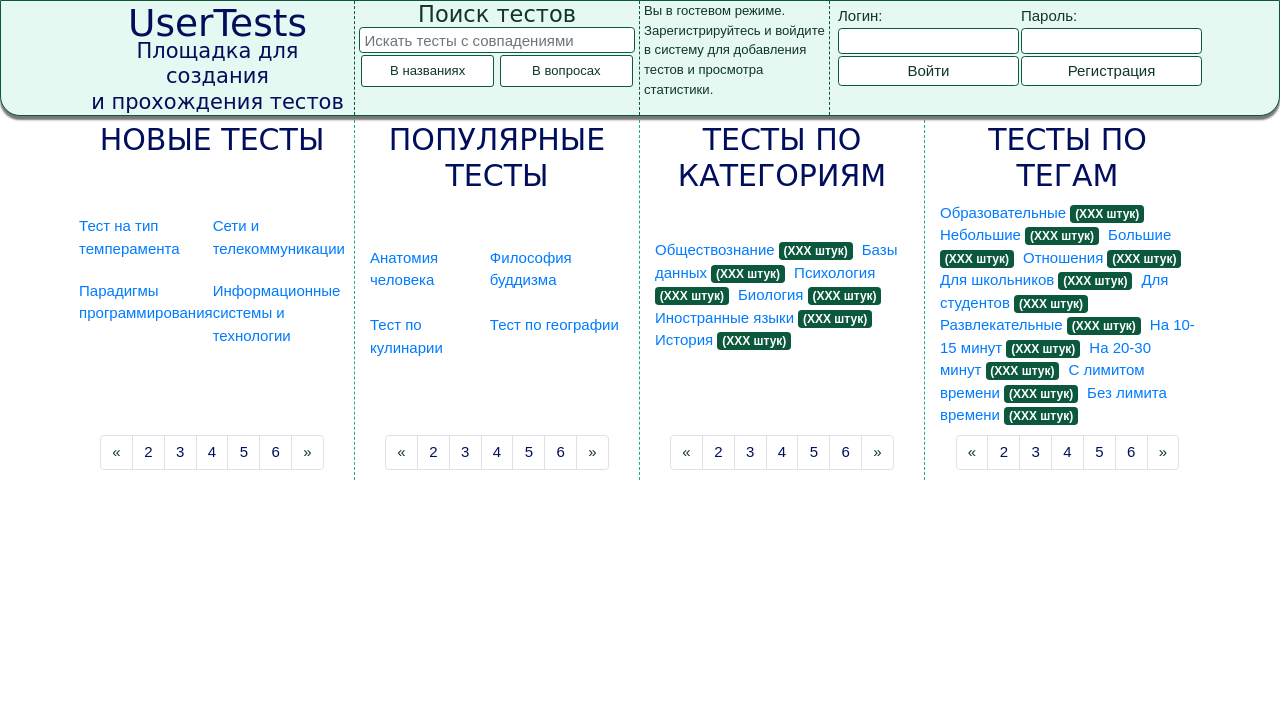
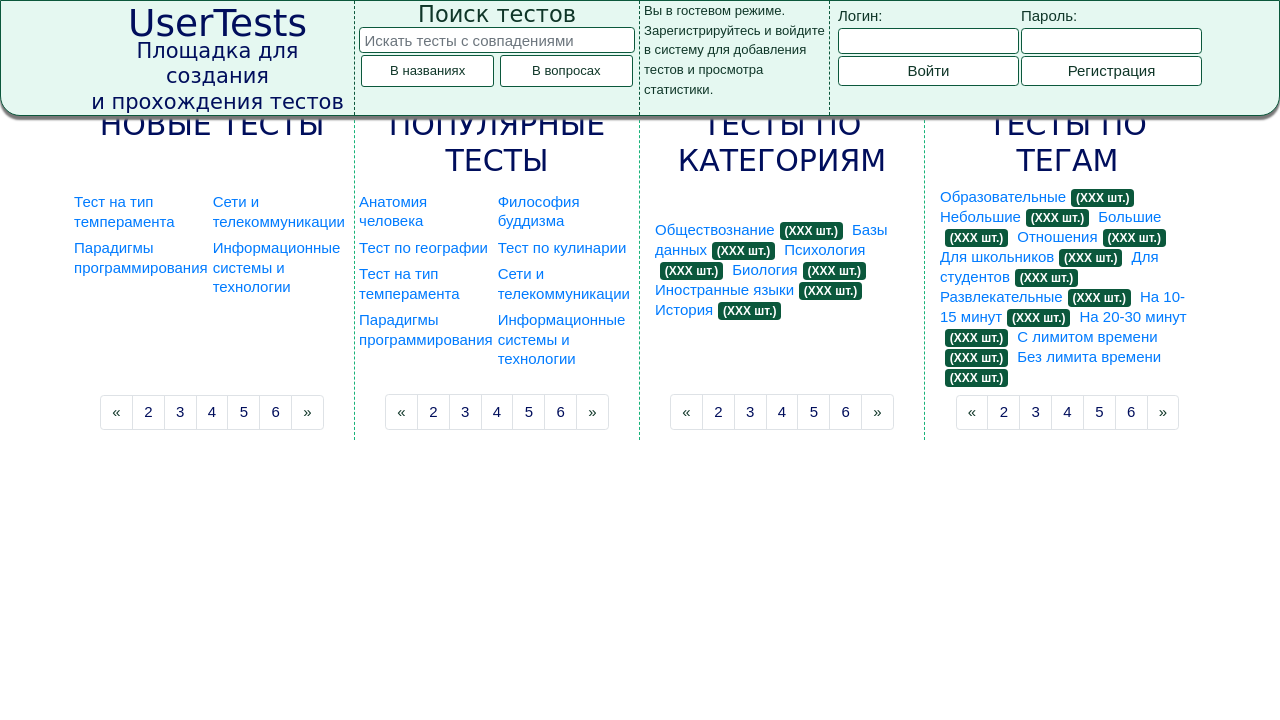
Before and after one commit to LaHesis/User-Tests-Site, a Django app: page / in a window 1280 px wide. Shown: the top 720 px of the page. Run offline with Django 3.2, Linux system fonts and the light colour scheme; some libraries are stand-ins or nearby versions; some web fonts are replaced.

Commit message:
style correction
1. div.content padding correction;
2. footer buttons is btn-sm now;
3. test list anchors styles correction.

```diff
--- a/main/static/main/css/static_test_list_style.css
+++ b/main/static/main/css/static_test_list_style.css
@@ -168,9 +168,13 @@ footer {
     font-size: 1.2rem;
     margin: 2px; }
 
+.content {
+  line-height: 1.3rem; }
   .content a,
   .content .badge {
     cursor: pointer; }
+  .content .badge {
+    margin-left: 5px; }
   .content .tests-list {
     display: -webkit-box;
     display: -ms-flexbox;
@@ -180,16 +184,14 @@ footer {
             justify-content: center;
     -ms-flex-wrap: wrap;
         flex-wrap: wrap; }
+    .content .tests-list .t-wrapper {
+      margin: 0 5px 7px 0; }
   .content .tests-list h2 a {
     font-family: inherit; }
   .content a.test:hover, .content a.category:hover, .content h2:hover a {
-  -webkit-transition: all ease 0.2s;
-  transition: all ease 0.2s;
     font-weight: bold;
     color: #000e5c; }
   .content a.test:hover .badge, .content a.category:hover .badge {
-  -webkit-transition: all ease 0.2s;
-  transition: all ease 0.2s;
     background-color: #000e5c; }
   .content ul.pagination {
     -webkit-box-pack: center;
@@ -202,8 +204,8 @@ footer {
 
 @media (min-width: 0) and (max-width: 767px) {
   .content {
-    padding-top: 100px;
-    padding-bottom: 100px; }
+    padding-top: 105px;
+    padding-bottom: 120px; }
     .content .tests-list:not(:last-of-type) {
       border-style: none none dashed;
       border-bottom: 1px dashed #17b379; }
@@ -216,7 +218,7 @@ footer {
 @media (min-width: 768px) and (max-width: 991px) {
   .content {
     padding-top: 105px;
-    padding-bottom: 0; }
+    padding-bottom: 80px; }
     .content .tests-list {
       border-style: none; }
       .content .tests-list:nth-of-type(1), .content .tests-list:nth-of-type(2) {
@@ -231,7 +233,7 @@ footer {
     border-right: 1px dashed #0b583c; } }
 @media (min-width: 992px) and (max-width: 1199px) {
   .content {
-    padding-top: 115px;
+    padding-top: 105px;
     padding-bottom: 0; }
     .content .tests-list {
       border-style: none; }
@@ -247,7 +249,7 @@ footer {
     border-right: 1px dashed #0b583c; } }
 @media (min-width: 1200px) {
   .content {
-    padding-top: 120px;
+    padding-top: 105px;
     padding-bottom: 0; }
     .content .tests-list:not(:last-of-type) {
       border-right: 1px dashed #17b379; }
--- a/main/static/main/css/static_test_list_style.sass
+++ b/main/static/main/css/static_test_list_style.sass
@@ -208,21 +208,24 @@ footer
 
 // СПИСКИ ТЕСТОВ, ГЛАВНАЯ СТРАНИЦА
 .content
+  line-height: 1.3rem
   a,
   .badge
     cursor: pointer
+  .badge
+    margin-left: 5px
   .tests-list
     display: flex
     justify-content: center
     flex-wrap: wrap
+    .t-wrapper
+      margin: 0 5px 7px 0
   .tests-list h2 a
     font-family: inherit
   a.test:hover, a.category:hover, h2:hover a
-    transition: all ease .2s
     font-weight: bold
     color: $links-color
   a.test:hover .badge, a.category:hover .badge
-    transition: all ease .2s
     background-color: $links-color
   ul.pagination
     justify-content: center
@@ -233,8 +236,8 @@ footer
 // АДАПТИВ
 @media (min-width: 0) and (max-width: 767px)
   .content
-    padding-top: 100px
-    padding-bottom: 100px
+    padding-top: 105px
+    padding-bottom: 120px
     .tests-list:not(:last-of-type)
       border-style: none none dashed
       border-bottom: 1px dashed lighten($intface-panel-secondary-color, 20%)
@@ -246,7 +249,7 @@ footer
 @media (min-width: 768px) and (max-width: 991px)
   .content
     padding-top: 105px
-    padding-bottom: 0
+    padding-bottom: 80px
     .tests-list
       border-style: none
       &:nth-of-type(1),
@@ -262,7 +265,7 @@ footer
 
 @media (min-width: 992px) and (max-width: 1199px)
   .content
-    padding-top: 115px
+    padding-top: 105px
     padding-bottom: 0
     .tests-list
       border-style: none
@@ -279,7 +282,7 @@ footer
 
 @media (min-width: 1200px)
   .content
-    padding-top: 120px
+    padding-top: 105px
     padding-bottom: 0
     .tests-list:not(:last-of-type)
       border-right: 1px dashed lighten($intface-panel-secondary-color, 20%)
--- a/main/templates/main/static_test_list.html
+++ b/main/templates/main/static_test_list.html
@@ -129,18 +129,12 @@
                     <div class="table">
                         <div class="table-row">
                             <div class="table-cell">
-                                <div><a class="test">Тест на тип темперамента</a></div>
+                                <div class="t-wrapper"><a class="test">Тест на тип темперамента</a></div>
+                                <div class="t-wrapper"><a class="test">Парадигмы программирования</a></div>
                             </div>
                             <div class="table-cell">
-                                <div><a class="test">Сети и телекоммуникации</a></div>
-                            </div>
-                        </div>
-                        <div class="table-row">
-                            <div class="table-cell">
-                                <div><a class="test">Парадигмы программирования</a></div>
-                            </div>
-                            <div class="table-cell">
-                                <div><a class="test">Информационные системы и технологии</a></div>
+                                <div class="t-wrapper"><a class="test">Сети и телекоммуникации</a></div>
+                                <div class="t-wrapper"><a class="test">Информационные системы и технологии</a></div>
                             </div>
                         </div>
                     </div>
@@ -171,18 +165,16 @@
                     <div class="table">
                         <div class="table-row">
                             <div class="table-cell">
-                                <div><a class="test">Анатомия человека</a></div>
+                                <div class="t-wrapper"><a class="test">Анатомия человека</a></div>
+                                <div class="t-wrapper"><a class="test">Тест по географии</a></div>
+                                <div class="t-wrapper"><a class="test">Тест на тип темперамента</a></div>
+                                <div class="t-wrapper"><a class="test">Парадигмы программирования</a></div>
                             </div>
                             <div class="table-cell">
-                                <div><a class="test">Философия буддизма</a></div>
-                            </div>
-                        </div>
-                        <div class="table-row">
-                            <div class="table-cell">
-                                <div><a class="test">Тест по кулинарии</a></div>
-                            </div>
-                            <div class="table-cell">
-                                <div><a class="test">Тест по географии</a></div>
+                                <div class="t-wrapper"><a class="test">Философия буддизма</a></div>
+                                <div class="t-wrapper"><a class="test">Тест по кулинарии</a></div>
+                                <div class="t-wrapper"><a class="test">Сети и телекоммуникации</a></div>
+                                <div class="t-wrapper"><a class="test">Информационные системы и технологии</a></div>
                             </div>
                         </div>
                     </div>
@@ -211,12 +203,12 @@
                         <a href="">ТЕСТЫ ПО КАТЕГОРИЯМ</a>
                     </h2>
                     <div>
-                        <a class="category">Обществознание <span class="badge">(XXX штук)</span></a>
-                        <a class="category">Базы данных <span class="badge">(XXX штук)</span></a>
-                        <a class="category">Психология <span class="badge">(XXX штук)</span></a>
-                        <a class="category">Биология <span class="badge">(XXX штук)</span></a>
-                        <a class="category">Иностранные языки <span class="badge">(XXX штук)</span></a>
-                        <a class="category">История <span class="badge">(XXX штук)</span></a>
+                        <a class="category">Обществознание<span class="badge">(XXX шт.)</span></a>
+                        <a class="category">Базы данных<span class="badge">(XXX шт.)</span></a>
+                        <a class="category">Психология<span class="badge">(XXX шт.)</span></a>
+                        <a class="category">Биология<span class="badge">(XXX шт.)</span></a>
+                        <a class="category">Иностранные языки<span class="badge">(XXX шт.)</span></a>
+                        <a class="category">История<span class="badge">(XXX шт.)</span></a>
                     </div>
                     <div class="pagination-block">
                         <ul class="pagination">
@@ -243,17 +235,17 @@
                         <a href="">ТЕСТЫ ПО ТЕГАМ</a>
                     </h2>
                     <div>
-                        <a class="test">Образовательные <span class="badge">(XXX штук)</span></a>
-                        <a class="test">Небольшие <span class="badge">(XXX штук)</span></a>
-                        <a class="test">Большие <span class="badge">(XXX штук)</span></a>
-                        <a class="test">Отношения <span class="badge">(XXX штук)</span></a>
-                        <a class="test">Для школьников <span class="badge">(XXX штук)</span></a>
-                        <a class="test">Для студентов <span class="badge">(XXX штук)</span></a>
-                        <a class="test">Развлекательные <span class="badge">(XXX штук)</span></a>
-                        <a class="test">На 10-15 минут <span class="badge">(XXX штук)</span></a>
-                        <a class="test">На 20-30 минут <span class="badge">(XXX штук)</span></a>
-                        <a class="test">С лимитом времени <span class="badge">(XXX штук)</span></a>
-                        <a class="test">Без лимита времени <span class="badge">(XXX штук)</span></a>
+                        <a class="test">Образовательные<span class="badge">(XXX шт.)</span></a>
+                        <a class="test">Небольшие<span class="badge">(XXX шт.)</span></a>
+                        <a class="test">Большие<span class="badge">(XXX шт.)</span></a>
+                        <a class="test">Отношения<span class="badge">(XXX шт.)</span></a>
+                        <a class="test">Для школьников<span class="badge">(XXX шт.)</span></a>
+                        <a class="test">Для студентов<span class="badge">(XXX шт.)</span></a>
+                        <a class="test">Развлекательные<span class="badge">(XXX шт.)</span></a>
+                        <a class="test">На 10-15 минут<span class="badge">(XXX шт.)</span></a>
+                        <a class="test">На 20-30 минут<span class="badge">(XXX шт.)</span></a>
+                        <a class="test">С лимитом времени<span class="badge">(XXX шт.)</span></a>
+                        <a class="test">Без лимита времени<span class="badge">(XXX шт.)</span></a>
                     </div>
                     <div class="pagination-block">
                         <ul class="pagination">
@@ -282,11 +274,11 @@
         <div class="container">
             <div class="row">
                 <div class="col-12">
-                    <a href="" class="btn btn-light">О проекте</a>
-                    <a href="" class="btn btn-light">Демо функционала</a>
-                    <a href="" class="btn btn-light">Инструкция пользователя</a>
-                    <a href="" class="btn btn-light">Пользовательское соглашение</a>
-                    <a href="" class="btn btn-light">Обратная связь</a>
+                    <a href="" class="btn btn-sm btn-light">О проекте</a>
+                    <a href="" class="btn btn-sm btn-light">Демо функционала</a>
+                    <a href="" class="btn btn-sm btn-light">Инструкция пользователя</a>
+                    <a href="" class="btn btn-sm btn-light">Пользовательское соглашение</a>
+                    <a href="" class="btn btn-sm btn-light">Обратная связь</a>
                     <div class="general-statistics d-inline-block">
                         <span class="badge">Тестов: XXX</span>
                         <span class="badge">Категорий: XXX</span>
```
Also changed, not shown: 1 other file. Lines whose indentation alone changed are shown as unchanged.
